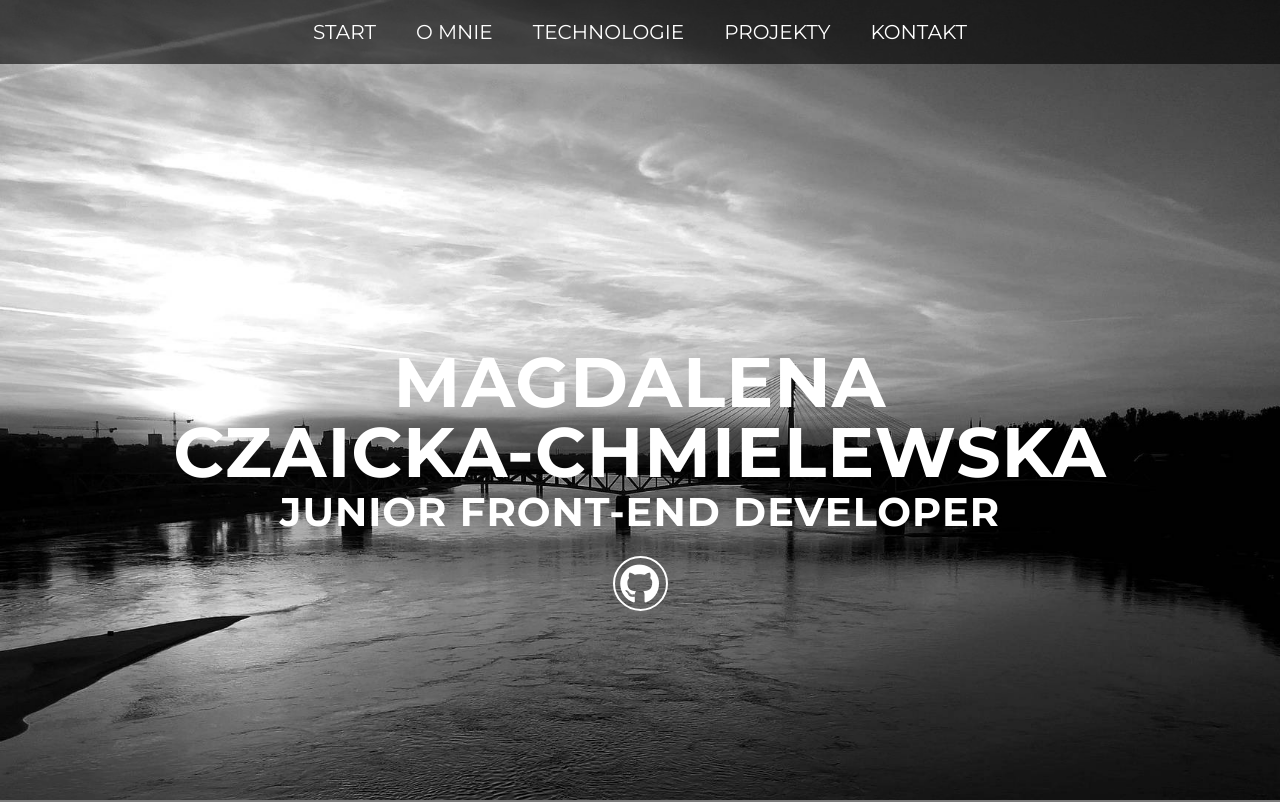
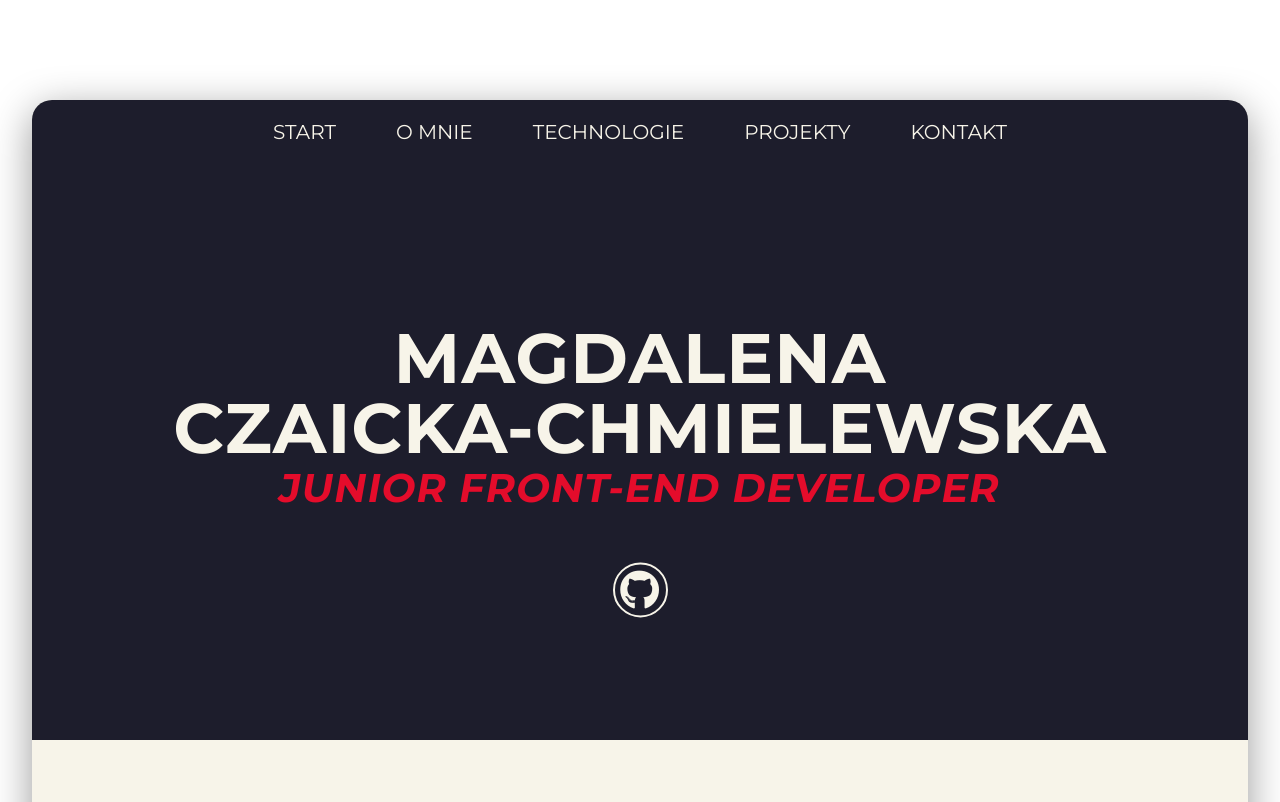
Before and after one commit to magdacz/portfolio2, a website: page index.html in a window 1280 px wide. Shown: the top 802 px of the page. Drawn offline with Linux system fonts and the light colour scheme.

Commit message:
Update section Header HTML&CSS

```diff
--- a/index.html
+++ b/index.html
@@ -32,8 +32,8 @@
 					<div class="header__box-slogan">
 						<h1 class="header__title-h1">Magdalena<br>Czaicka-Chmielewska</h1>
 						<h2 class="header__title-h2">Junior Front-End Developer</h2>
-						<div class="header__box-icon">
-							<a class="header__link-git" href="https://github.com/magdacz" target="_blank"><i class="fab fa-github header__icon-git"></i></a>
+						<div class="header__box-icon git-wrapper">
+							<a class="header__link-git git-wrapper__link" href="https://github.com/magdacz" target="_blank"><i class="fab fa-github header__icon-git git-wrapper__git-icon"></i></a>
 						</div>
 					</div>
 				</header>
--- a/sass/style.scss
+++ b/sass/style.scss
@@ -1,8 +1,9 @@
 @import url('https://fonts.googleapis.com/css?family=Montserrat:400,700&display=swap&subset=latin-ext');
 
-$color-primary: #fff;
-$color-second: #cf1c24;
-$color-third: #000010;
+$color-primary: #F7F4E9;
+$color-second: #E40C2B;
+$color-third: #1D1D2C;
+// $color-second: #3CBCC3;
 
 $color-other: #878888;
 
@@ -38,9 +39,40 @@ body {
 	font-family: 'Montserrat', sans-serif;
 }
 
+.body-wrapper {
+	position: relative;
+	width: 100%;
+	overflow: hidden;
+}
+
+.wrapper {
+	width: 95%;
+	background-color: $color-primary;
+	margin: 100px auto 70px;
+	border-radius: 20px;
+	box-shadow: 0 10px 40px rgba(0,0,0,0.4);
+	overflow: hidden;
+}
+
+
 .container {
     width: 70%;
     margin: auto;
+}
+
+.git-wrapper {
+
+	&__link {
+		transition: 0.3s;
+
+		&:focus {
+			padding: 15px;
+			border: 2px solid $color-second;
+			border-radius: 50%;
+			transform: scale(1.1);
+			box-shadow: 0 5px 8px rgba(0,0,0,0.4);
+		}
+	}
 }
 
 //SEPARATOR
@@ -88,6 +120,13 @@ body {
 	border: none;
 	z-index: 2;
 	cursor: pointer;
+	outline: none;
+
+	&:focus {
+		border: 1px solid $color-second;
+		border-radius: 5px;
+		box-shadow: 0 5px 8px rgba(0,0,0,0.4);
+	}
 
 	@media (max-width:966px) {
 		display: block;
@@ -134,17 +173,12 @@ body {
 	}
 
 .header {
-	height: 100vh;
-	background: #ccc;
-	background-image: url('../images/city.jpg');
-	background-repeat: no-repeat;
-	background-size: cover;
-	background-position: center;
-	overflow: hidden;
+	position: relative;
+	height: 80vh;
+	background: $color-third;
 	text-transform: uppercase;
 
 	&__menu {
-		background: rgba(0, 0, 0, 0.6);
 		padding: 10px 0;
 		transition: .5s;
 
@@ -198,6 +232,9 @@ body {
 		font-size: 20px;
 		text-decoration: none;
 		color: $color-primary;
+		padding: 5px 10px;
+		outline: none;
+		transition: 0.3s;
 
 		&::after {
 			content: "";
@@ -214,6 +251,12 @@ body {
 			@media (max-width:966px) {
 				display: none;
 			}
+		}
+
+		&:focus {
+			color: $color-second;
+			border-radius: 5px;
+			box-shadow: 0 5px 8px rgba(0,0,0,0.4);
 		}
 
 		&:hover {
@@ -239,7 +282,6 @@ body {
 			width: auto;
 			padding: 20px 25px;
 			background: rgba(0,0,0,0.8);
-			border: 6px solid $color-second;;
 		}
 
 		@media (max-width: 996px) {
@@ -256,6 +298,7 @@ body {
 	&__title-h1 {
 		font-size: 70px;
 		line-height: 1;
+		color: $color-primary;
 
 		@media (max-width: 1000px) {
 			font-size: 55px;
@@ -272,7 +315,8 @@ body {
 
 	&__title-h2 {
 		font-size: 40px;
-		color: $color-primary;
+		color: $color-second;
+		transform: skew(-10deg);
 
 		@media (max-width: 1000px) {
 			font-size: 35px;
@@ -297,13 +341,12 @@ body {
 		width: 55px;
 		height: 55px;
 		margin: auto;
-		margin-top: 20px;
+		margin-top: 50px;
 		border: 2px solid $color-primary;
 		border-radius: 50%;
 		transition: 0.5s;
 
 		&:hover {
-			border-color: $color-second;
 
 			@media (max-width: 966px) {
 			border-color: $color-primary;
@@ -317,6 +360,12 @@ body {
 
 	&__link-git {
 		padding: 5px;
+		outline: none;
+
+		// &:focus {
+		// 	padding: 15px;
+		// 	border-radius: 5px;
+		// }
 	}
 
 	&__icon-git {
```
Also changed, not shown: css/style.css, 1 other file.
